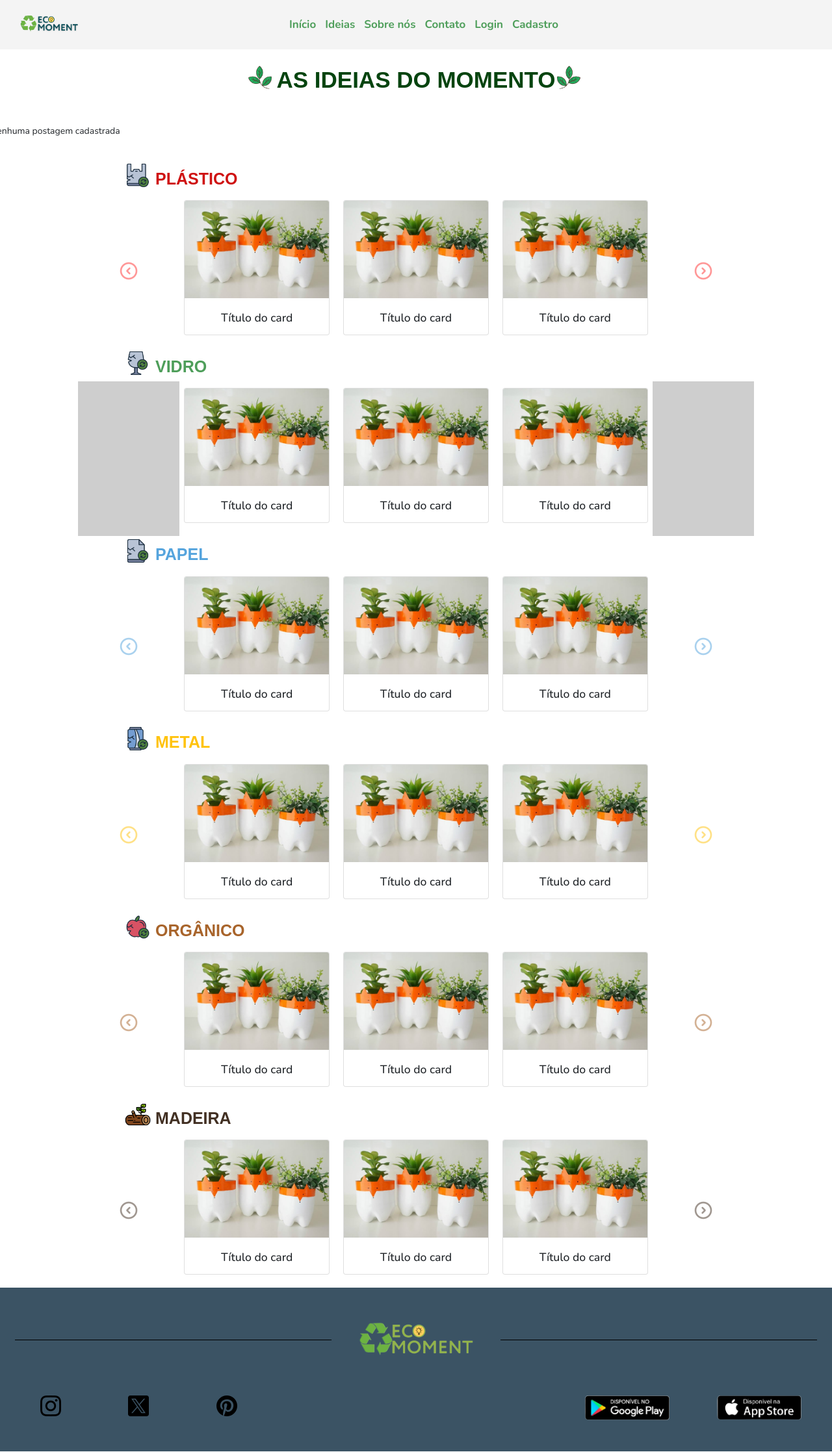
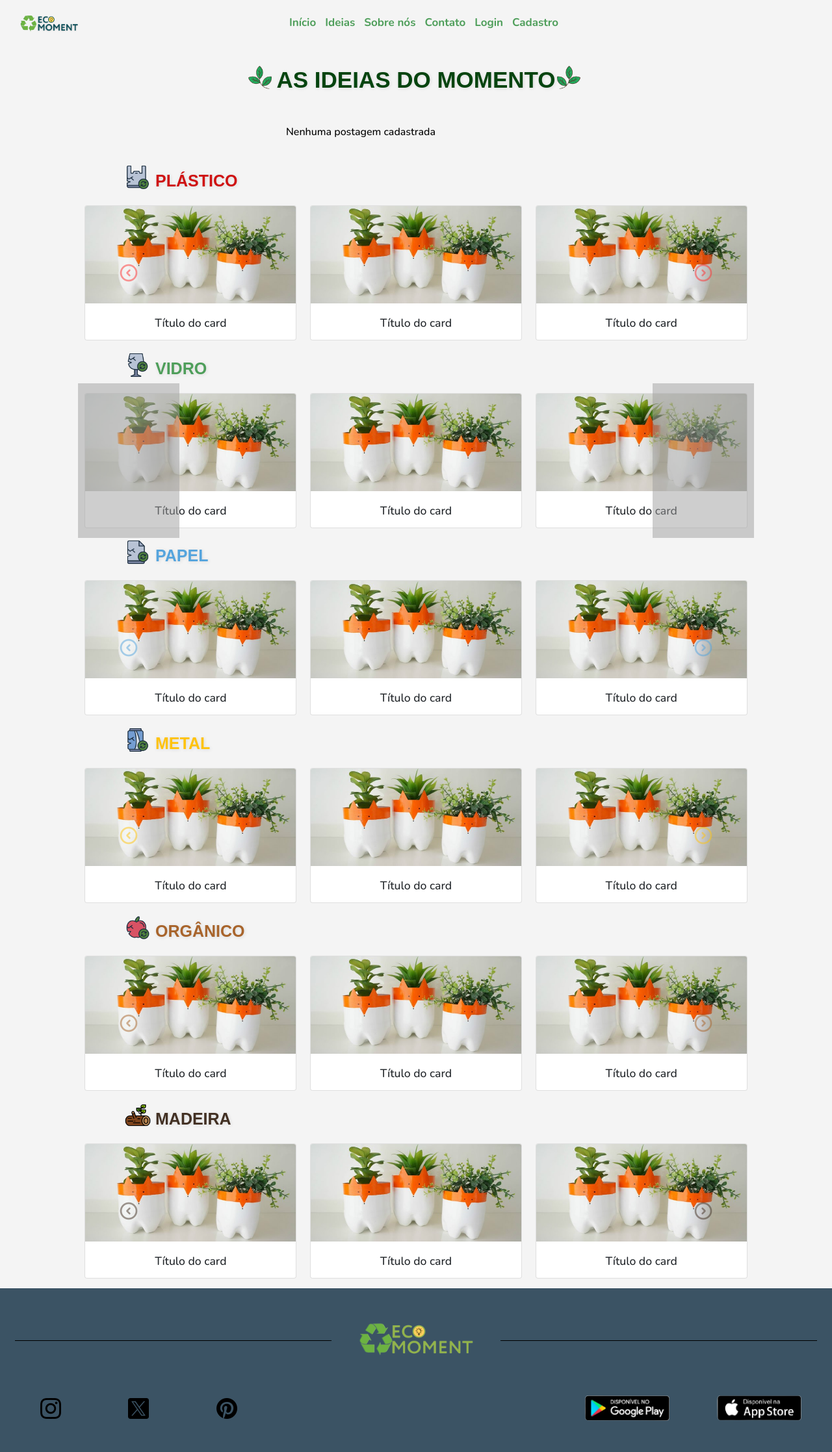
Before and after one commit to BeatrizAcardia/Novo_EcoMoment, a PHP site: page /ideias-do-momento.php in a window 1280 px wide. Shown: the whole page at 65% size. Run offline with PHP 8.4, Linux system fonts and the light colour scheme; data that the repository does not hold is empty; some web fonts are replaced; grey boxes are pictures that could not be loaded.

Commit message:
conserto da cor da página ideias do momento; Pendências -> arrumar os cards de ideia

```diff
--- a/ideias-do-momento.php
+++ b/ideias-do-momento.php
@@ -31,6 +31,7 @@
     <link rel="stylesheet" href="styles/style-melhoresIdeias.css">
     <link rel="stylesheet" href="styles/media-query-melhoresideias.css">
     <link rel="stylesheet" href="styles/style-ideia.css">
+    <link rel="stylesheet" href="styles/style-padrao.css">
     <link rel="stylesheet" href="javascript/script-melhoresIdeias.js">
     <link rel="stylesheet" href="https://use.typekit.net/xhc2seb.css">
     <link rel="stylesheet" href="https://fonts.googleapis.com/css2?family=Material+Symbols+Outlined:opsz,wght,FILL,GRAD@20..48,100..700,0..1,-50..200" />
@@ -54,6 +55,10 @@
         }
         .link-material:hover{
           text-decoration: none;
+        }
+
+        body{
+          background-color: #f4f4f4;
         }
     </style>
 </head>
@@ -139,7 +144,7 @@
     <!--Fim Título Principal-->
 
     <!-- Início dos Cards - Ideias do Momento -->
-    <div class="cards row">
+    <div class="container center row nunito ">
       <!-- <div class="card">
         <a href="https://www.revistaartesanato.com.br/ideias-reutilizar-embalagens-vazias/#8_Lembrancinhas_com_pote_de_vidro"><img src="imagens/lembrancinha_vidro.jpeg" class="card-img-top" alt="..."></a>
         <div class="card-body">
--- a/styles/style-padrao.css
+++ b/styles/style-padrao.css
@@ -1,6 +1,6 @@
 @font-face {
     font-family: 'Circe';
-    src: url('fontes/Circe/Circe-Bold.otf') format('opentype');
+    src: url('../fontes/Circe/Circe-Bold.otf') format('opentype');
 }
 /* <uniquifier>: Use a unique and descriptive class name
  <weight>: Use a value from 200 to 1000*/
```
